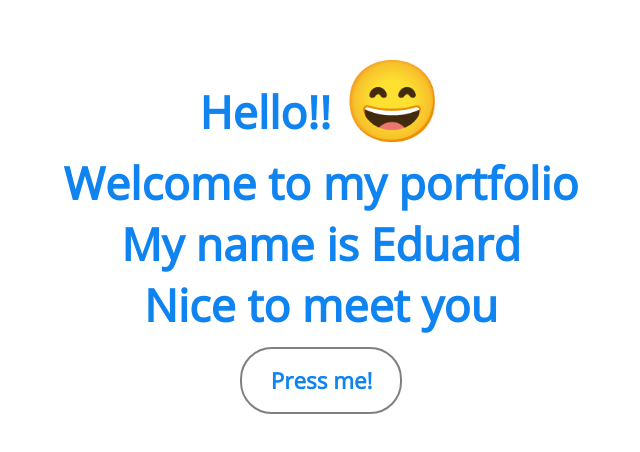
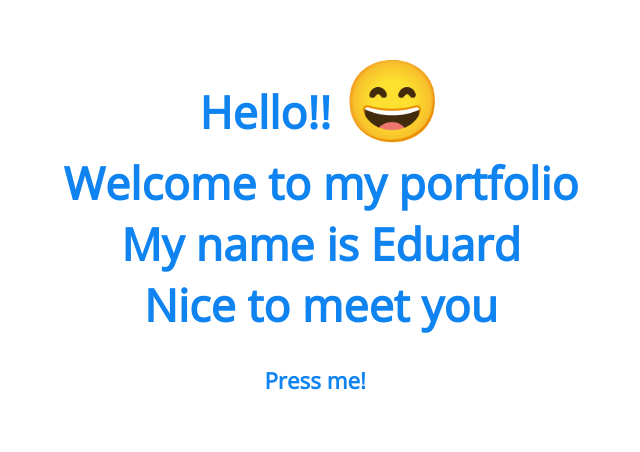
Before and after one commit to eddyvy/eddyvy-portfolio-old, a Svelte app: page / in a window 1280 px wide. Shown: the part 220-672 px from the top of the page, without its empty margins (343-983 px from the left). Built offline with nearby package versions, Linux system fonts and the light colour scheme.

Commit message:
onDestroy tested

```diff
--- a/src/components/Header.svelte
+++ b/src/components/Header.svelte
@@ -1,24 +1,14 @@
 <script>
-    import Welcome from './Welcome.svelte'
-    export let visible = true;
+
+
 </script>
 
 <div class="Header">
-    <Welcome visible={visible} />
-    <label class="button-continue">
-        <input type="checkbox" bind:checked={visible}>
-        <b>Press me!&nbsp;&nbsp;</b>
-    </label>
+    Holitaaa soy el header
 </div>
 
 <style>
     .Header {
         display: inline-block;
     }
-    .button-continue {
-        padding: 1rem;
-        margin-top: 10rem;
-        border: 2px solid gray;
-        border-radius: 2rem;
-    }
 </style>
--- a/src/components/Welcome.svelte
+++ b/src/components/Welcome.svelte
@@ -1,16 +1,24 @@
 <script>
+    import { onDestroy } from 'svelte';
 	import { fade } from 'svelte/transition'
-	export let visible
+    import { welcomeDone } from '../store.js'
+
+    let welcomePress = () => {
+        welcomeDone.set(!$welcomeDone)
+    }
+
+    onDestroy(() => console.log('Fui destruido'))
 </script>
 
-<div class="Welcome">
-    {#if visible}
-        <h1 transition:fade>
+<div class="Welcome" transition:fade>
+        <h1>
             Hello!!
             <span style='font-size:5rem;'>&#128516;</span>
             <br>Welcome to my portfolio
             <br>My name is Eduard
             <br>Nice to meet you
         </h1>
-    {/if}
+        <button class="button-continue" type="button" on:click={welcomePress}>
+            <b>Press me!&nbsp;&nbsp;</b>
+        </button>
 </div>
--- a/src/containers/App.svelte
+++ b/src/containers/App.svelte
@@ -1,9 +1,17 @@
 <script>
+  import Welcome from '../components/Welcome.svelte'
   import Header from '../components/Header.svelte'
+  import { welcomeDone } from '../store.js'
+
 </script>
 
 <div class="App">
-  <Header />
+  {#if !$welcomeDone}
+    <Welcome />
+  {/if}
+  {#if $welcomeDone}
+    <Header />
+  {/if}
 </div>
 
 <style>
@@ -16,10 +24,14 @@
     font-size: 62.5%;
   }
 
-  :global(input) {
-    -webkit-appearance: none;
-    -moz-appearance: none;
-    appearance: none;
+  :global(button) {
+    background: none;
+    color: inherit;
+    border: none;
+    padding: 0;
+    font: inherit;
+    cursor: pointer;
+    outline: inherit;
   }
 
   .App {
--- /dev/null
+++ b/src/store.js
@@ -0,0 +1,3 @@
+import { writable } from 'svelte/store'
+
+export const welcomeDone = writable(false)
```
